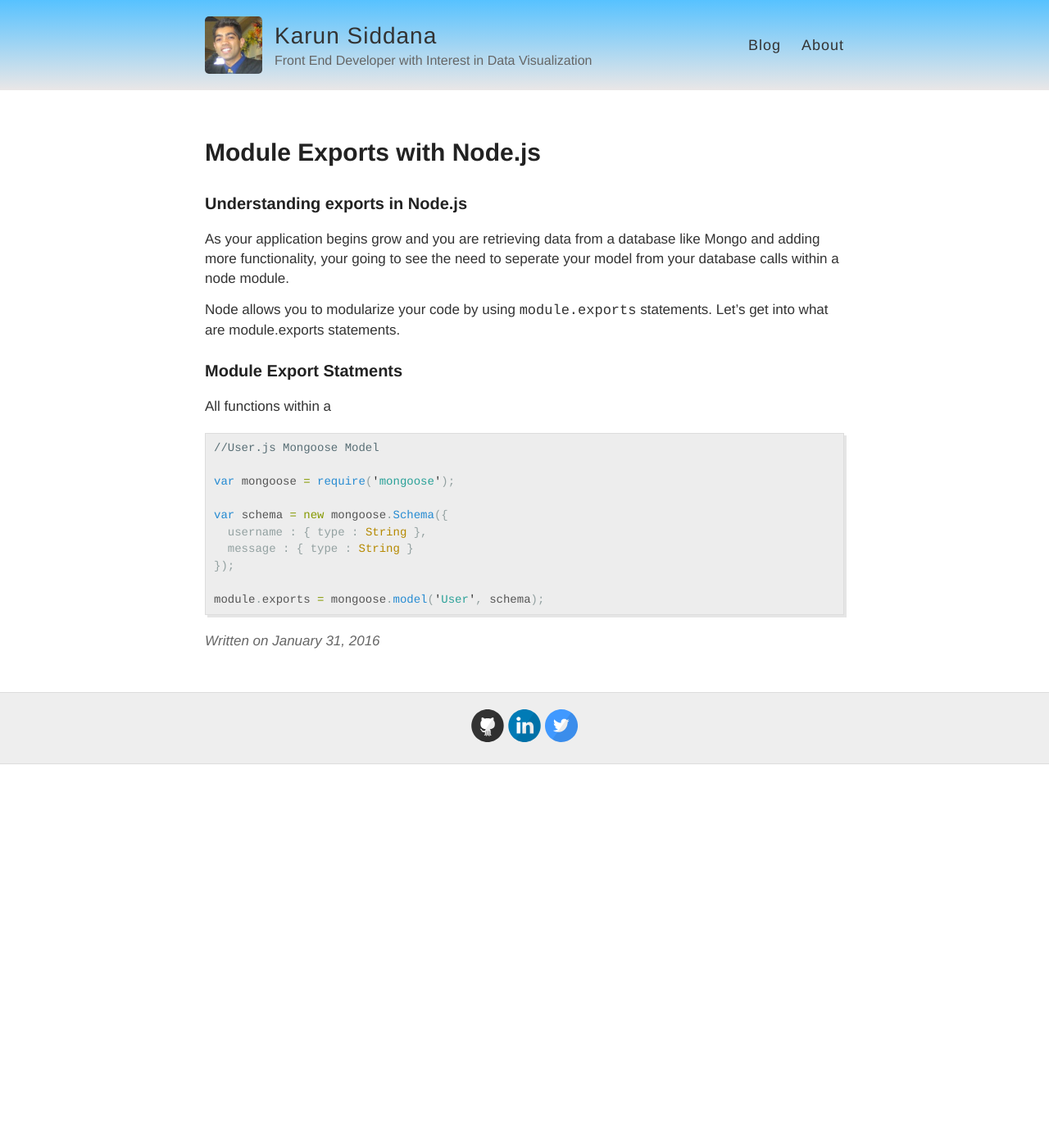
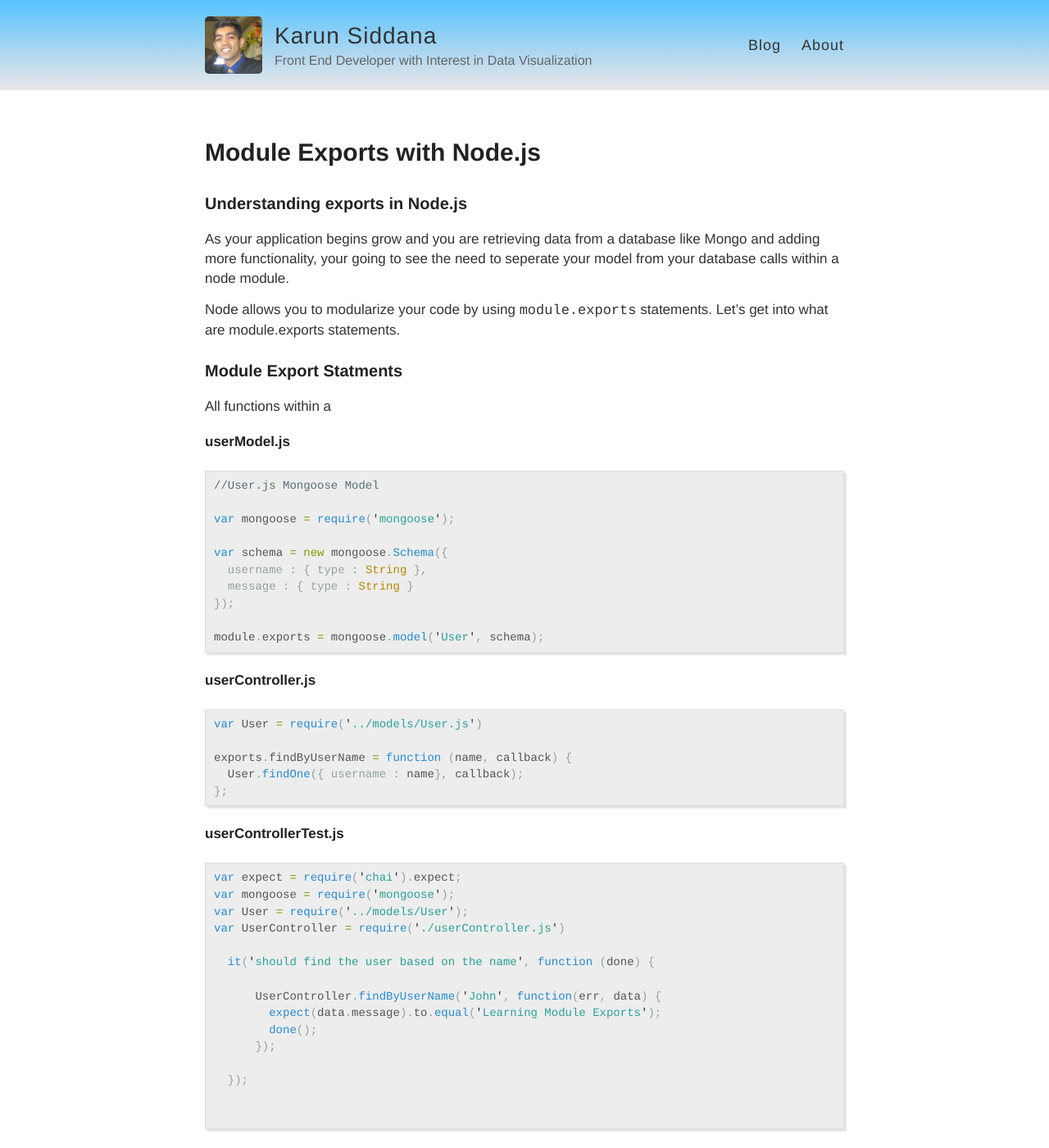
Before and after one commit to ksiddana/ksiddana.github.io, a Jekyll site: the page built from _posts/2016-01-31-Module-Exports-Node.md, in a window 1280 px wide and 1400 px high. Shown: the whole window at 82% size. Built offline with Jekyll 4.4.1, drawn with Linux system fonts in a browser that asks for light colours; Markdown is read by kramdown in place of the engine named in the settings.

Commit message:
Added Code for explaining by examples

```diff
--- a/_posts/2016-01-31-Module-Exports-Node.md
+++ b/_posts/2016-01-31-Module-Exports-Node.md
@@ -14,7 +14,7 @@ Node allows you to modularize your code by using `module.exports` statements. Le
 
 All functions within a
 
-
+#####userModel.js
 {% highlight javascript %}
 //User.js Mongoose Model
 
@@ -27,3 +27,31 @@ var schema = new mongoose.Schema({
 
 module.exports = mongoose.model('User', schema);
 {% endhighlight %}
+
+
+#####userController.js
+{% highlight javascript %}
+var User = require('../models/User.js')
+
+exports.findByUserName = function (name, callback) {
+  User.findOne({ username : name}, callback);
+};
+{% endhighlight %}
+
+#####userControllerTest.js
+{% highlight javascript %}
+var expect = require('chai').expect;
+var mongoose = require('mongoose');
+var User = require('../models/User');
+var UserController = require('./userController.js')
+
+  it('should find the user based on the name', function (done) {
+
+      UserController.findByUserName('John', function(err, data) {
+        expect(data.message).to.equal('Learning Module Exports');
+        done();
+      });
+
+  });
+
+  {% endhighlight %}
```
